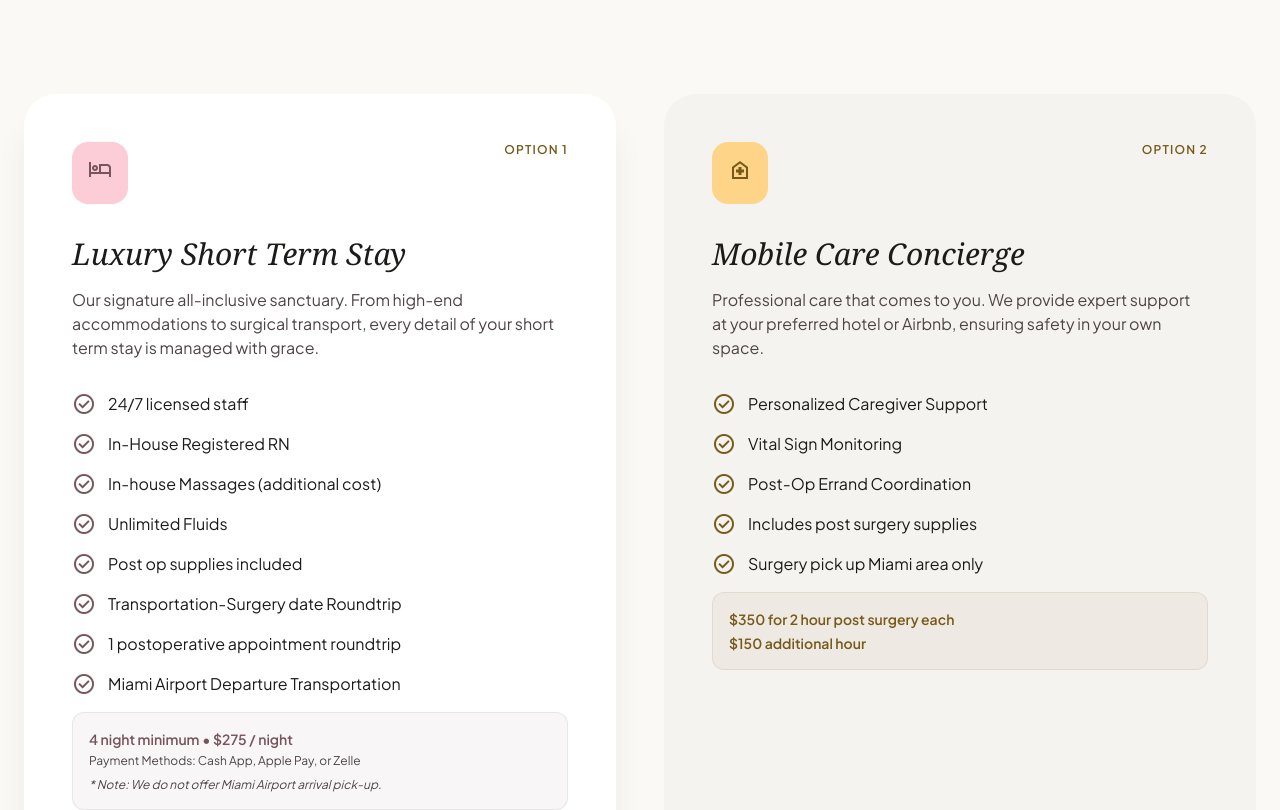
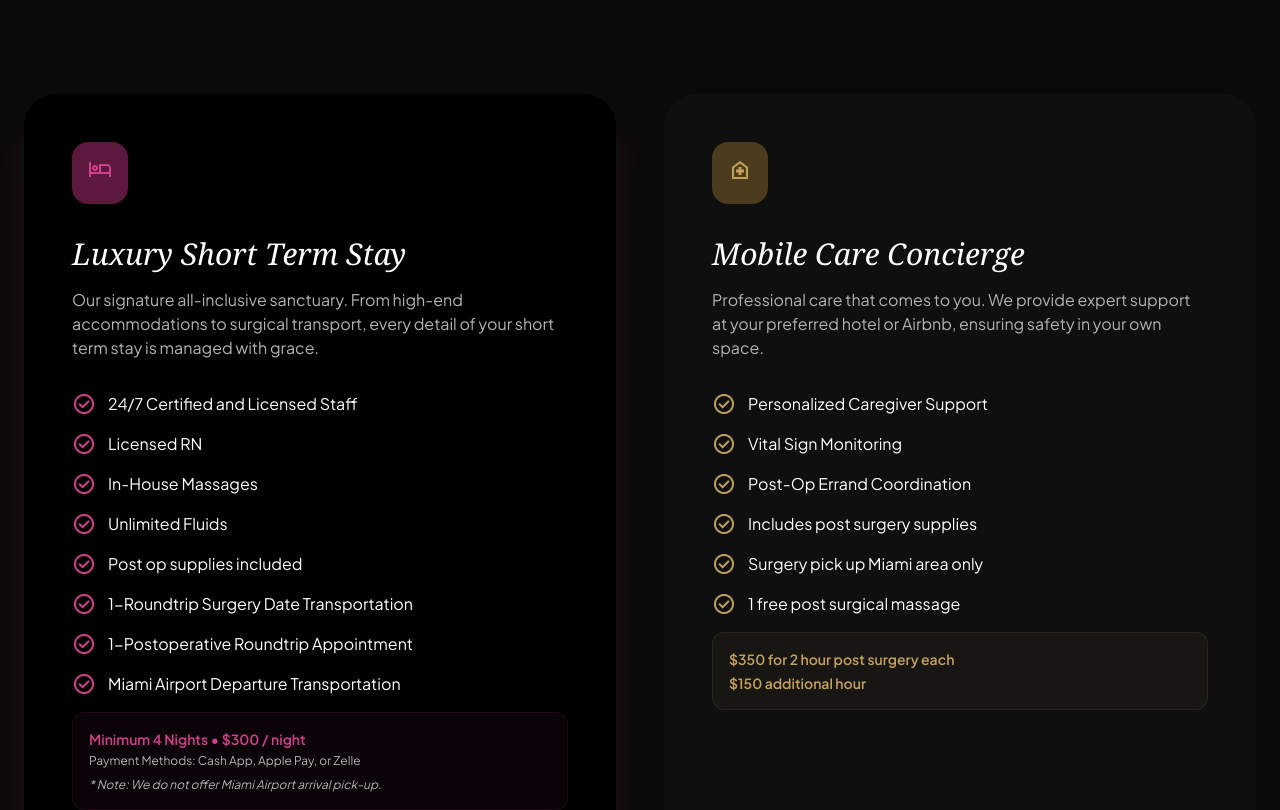
Before and after one commit to flair2011/Pink-Lux, a Next.js app: page / in a window 1280 px wide. Shown: the part 797-1607 px from the top of the page. Built offline with nearby package versions, Linux system fonts and the light colour scheme.

Commit message:
feat: redesign dark mode theme, update service details, and remove floating buttons.

```diff
--- a/src/app/globals.css
+++ b/src/app/globals.css
@@ -5,61 +5,41 @@
   --font-body: "Plus Jakarta Sans", sans-serif;
   --font-label: "Plus Jakarta Sans", sans-serif;
 
-  --color-secondary-fixed-dim: #e9c176;
-  --color-inverse-on-surface: #f2f0ed;
-  --color-surface: #fbf9f5;
-  --color-on-surface: #1b1c1a;
-  --color-on-primary-fixed-variant: #5e3e45;
-  --color-on-surface-variant: #4e4447;
-  --color-outline: #807477;
-  --color-surface-container-high: #eae8e4;
-  --color-tertiary: #695b5b;
-  --color-on-background: #1b1c1a;
-  --color-secondary: #775a19;
-  --color-on-primary-container: #78545c;
-  --color-on-tertiary-fixed-variant: #504444;
-  --color-inverse-primary: #e8bbc4;
-  --color-primary-fixed: #ffd9e0;
-  --color-error: #ba1a1a;
-  --color-surface-container-highest: #e4e2de;
-  --color-inverse-surface: #30312e;
-  --color-primary: #78555d;
-  --color-on-error-container: #93000a;
-  --color-on-error: #ffffff;
-  --color-secondary-container: #fed488;
-  --color-error-container: #ffdad6;
-  --color-surface-container-low: #f5f3ef;
-  --color-on-secondary-fixed-variant: #5d4201;
-  --color-surface-container-lowest: #ffffff;
-  --color-secondary-fixed: #ffdea5;
-  --color-on-secondary-fixed: #261900;
-  --color-surface-bright: #fbf9f5;
-  --color-on-tertiary-container: #685b5b;
-  --color-on-primary-fixed: #2e131a;
-  --color-surface-container: #efeeea;
-  --color-primary-container: #fccdd6;
-  --color-outline-variant: #d2c3c6;
-  --color-on-secondary: #ffffff;
-  --color-background: #fbf9f5;
+  --color-background: #000000;
+  --color-on-background: #ffffff;
+  --color-surface: #0a0a0a;
+  --color-on-surface: #ffffff;
+  --color-surface-variant: #1a1a1a;
+  --color-on-surface-variant: #b3b3b3;
+  --color-surface-container-lowest: #000000;
+  --color-surface-container-low: #0f0f0f;
+  --color-surface-container: #141414;
+  --color-surface-container-high: #1c1c1c;
+  --color-surface-container-highest: #282828;
+
+  --color-primary: #D43F8D;
   --color-on-primary: #ffffff;
-  --color-tertiary-container: #e6d4d4;
-  --color-on-tertiary-fixed: #231919;
-  --color-primary-fixed-dim: #e8bbc4;
-  --color-surface-dim: #dbdad6;
-  --color-on-tertiary: #ffffff;
-  --color-tertiary-fixed-dim: #d4c2c2;
-  --color-on-secondary-container: #785a1a;
-  --color-surface-tint: #78555d;
-  --color-surface-variant: #e4e2de;
-  --color-tertiary-fixed: #f1dede;
+  --color-primary-container: #5c183d;
+  --color-on-primary-container: #ffd9e8;
+
+  --color-secondary: #C5A059;
+  --color-on-secondary: #000000;
+  --color-secondary-container: #4a3c1c;
+  --color-on-secondary-container: #ffe0a3;
+
+  --color-error: #ffb4ab;
+  --color-on-error: #690005;
+
+  --color-outline: #8c8c8c;
+  --color-outline-variant: #404040;
 
   --radius-lg: 0.5rem;
   --radius-xl: 0.75rem;
 }
 
 :root {
-  --background: #fbf9f5;
-  --foreground: #1b1c1a;
+  --background: #000000;
+  --foreground: #ffffff;
 }
 
 body {
@@ -77,10 +57,10 @@ body {
 }
 
 .glass-nav {
-  background: rgba(251, 249, 245, 0.7);
+  background: rgba(0, 0, 0, 0.7);
   backdrop-filter: blur(20px);
 }
 
 .editorial-shadow {
-  box-shadow: 0 32px 32px rgba(27, 28, 26, 0.06);
+  box-shadow: 0 32px 32px rgba(212, 63, 141, 0.15);
 }
--- a/src/app/page.tsx
+++ b/src/app/page.tsx
@@ -9,7 +9,6 @@ import BookingSection from "@/components/BookingSection";
 import FAQ from "@/components/FAQ";
 import CTASection from "@/components/CTASection";
 import Footer from "@/components/Footer";
-import FloatingButtons from "@/components/FloatingButtons";
 
 export default function Home() {
   return (
@@ -25,7 +24,6 @@ export default function Home() {
       <FAQ />
       <CTASection />
       <Footer />
-      <FloatingButtons />
     </main>
   );
 }
--- a/src/components/Footer.tsx
+++ b/src/components/Footer.tsx
@@ -12,7 +12,7 @@ const Footer = () => {
 
       <div className="grid grid-cols-1 md:grid-cols-4 gap-12 px-8 max-w-7xl mx-auto">
         <div className="space-y-4">
-          <img src="/pinkluxconcierge-logo.jpeg" alt="Pink Lux Concierge Logo" className="h-16 w-auto object-contain mix-blend-multiply rounded-lg shadow-sm border border-primary/10" />
+          <img src="/pinkluxconcierge-logo.jpeg" alt="Pink Lux Concierge Logo" className="h-24 w-auto object-contain rounded-md" />
           <p className="text-sm opacity-70">Elevating the standards of post-operative short term stays in Miami.</p>
         </div>
         <div className="flex flex-col gap-4">
--- a/src/components/Navbar.tsx
+++ b/src/components/Navbar.tsx
@@ -10,7 +10,7 @@ const Navbar = () => {
       <nav className="fixed top-0 w-full z-40 bg-background/70 backdrop-blur-xl shadow-editorial">
         <div className="flex justify-between items-center w-full px-6 py-4 max-w-7xl mx-auto">
           <div className="flex items-center gap-2">
-            <img src="/pinkluxconcierge-logo.jpeg" alt="Pink Lux Concierge" className="h-12 md:h-16 w-auto mix-blend-multiply border border-primary/20 rounded-lg shadow-sm" />
+            <img src="/pinkluxconcierge-logo.jpeg" alt="Pink Lux Concierge" className="h-14 md:h-20 w-auto object-contain rounded-md" />
           </div>
 
           {/* Desktop Navigation */}
@@ -43,7 +43,7 @@ const Navbar = () => {
         {/* Mobile Header (Inside Overlay) */}
         <div className="flex justify-between items-center w-full px-6 py-4 border-b border-primary/10">
           <div className="flex items-center gap-2">
-            <img src="/pinkluxconcierge-logo.jpeg" alt="Pink Lux Concierge" className="h-12 w-auto mix-blend-multiply border border-primary/20 rounded-lg shadow-sm" />
+            <img src="/pinkluxconcierge-logo.jpeg" alt="Pink Lux Concierge" className="h-16 w-auto object-contain rounded-md" />
           </div>
           <button
             className="text-primary p-2"
--- a/src/components/PackageSection.tsx
+++ b/src/components/PackageSection.tsx
@@ -23,7 +23,7 @@ const PackageSection = () => {
           <div className="grid sm:grid-cols-2 gap-6 text-left mb-12">
             <div className="flex items-center gap-4 p-4 rounded-2xl bg-surface-container-low">
               <span className="material-symbols-outlined text-primary">night_shelter</span>
-              <span className="font-medium">Minimum 2 Nights Stay</span>
+              <span className="font-medium">Minimum 4 Nights Stay</span>
             </div>
             <div className="flex items-center gap-4 p-4 rounded-2xl bg-surface-container-low">
               <span className="material-symbols-outlined text-primary">restaurant</span>
--- a/src/components/ServiceSplit.tsx
+++ b/src/components/ServiceSplit.tsx
@@ -10,7 +10,6 @@ const ServiceSplit = () => {
             <div className="p-4 bg-primary-container rounded-2xl">
               <span className="material-symbols-outlined text-primary text-3xl">hotel</span>
             </div>
-            <span className="text-secondary font-semibold tracking-widest text-xs uppercase">Option 1</span>
           </div>
           <h3 className="font-headline text-3xl mb-4 italic">Luxury Short Term Stay</h3>
           <p className="text-on-surface-variant mb-8">
@@ -19,15 +18,15 @@ const ServiceSplit = () => {
           <ul className="space-y-4 mb-4">
             <li className="flex items-center gap-3">
               <span className="material-symbols-outlined text-primary text-sm">check_circle</span>
-              24/7 licensed staff
+              24/7 Certified and Licensed Staff
             </li>
             <li className="flex items-center gap-3">
               <span className="material-symbols-outlined text-primary text-sm">check_circle</span>
-              In-House Registered RN
+              Licensed RN
             </li>
             <li className="flex items-center gap-3">
               <span className="material-symbols-outlined text-primary text-sm">check_circle</span>
-              In-house Massages (additional cost)
+              In-House Massages
             </li>
             <li className="flex items-center gap-3">
               <span className="material-symbols-outlined text-primary text-sm">check_circle</span>
@@ -39,11 +38,11 @@ const ServiceSplit = () => {
             </li>
             <li className="flex items-center gap-3">
               <span className="material-symbols-outlined text-primary text-sm">check_circle</span>
-              Transportation-Surgery date Roundtrip
+              1-Roundtrip Surgery Date Transportation
             </li>
             <li className="flex items-center gap-3">
               <span className="material-symbols-outlined text-primary text-sm">check_circle</span>
-              1 postoperative appointment roundtrip
+              1-Postoperative Roundtrip Appointment
             </li>
             <li className="flex items-center gap-3">
               <span className="material-symbols-outlined text-primary text-sm">check_circle</span>
@@ -51,7 +50,7 @@ const ServiceSplit = () => {
             </li>
           </ul>
           <div className="bg-primary/5 p-4 rounded-xl border border-primary/10">
-            <p className="text-sm font-semibold text-primary mb-1">4 night minimum • $275 / night</p>
+            <p className="text-sm font-semibold text-primary mb-1">Minimum 4 Nights • $300 / night</p>
             <p className="text-xs text-on-surface-variant">Payment Methods: Cash App, Apple Pay, or Zelle</p>
             <p className="text-xs text-on-surface-variant mt-2 italic">* Note: We do not offer Miami Airport arrival pick-up.</p>
           </div>
@@ -63,7 +62,6 @@ const ServiceSplit = () => {
             <div className="p-4 bg-secondary-container rounded-2xl">
               <span className="material-symbols-outlined text-secondary text-3xl">home_health</span>
             </div>
-            <span className="text-secondary font-semibold tracking-widest text-xs uppercase">Option 2</span>
           </div>
           <h3 className="font-headline text-3xl mb-4 italic">Mobile Care Concierge</h3>
           <p className="text-on-surface-variant mb-8">
@@ -90,6 +88,10 @@ const ServiceSplit = () => {
               <span className="material-symbols-outlined text-secondary text-sm">check_circle</span>
               Surgery pick up Miami area only
             </li>
+            <li className="flex items-center gap-3">
+              <span className="material-symbols-outlined text-secondary text-sm">check_circle</span>
+              1 free post surgical massage
+            </li>
           </ul>
           <div className="bg-secondary/5 p-4 rounded-xl border border-secondary/10">
             <p className="text-sm font-semibold text-secondary mb-1">$350 for 2 hour post surgery each</p>
```
